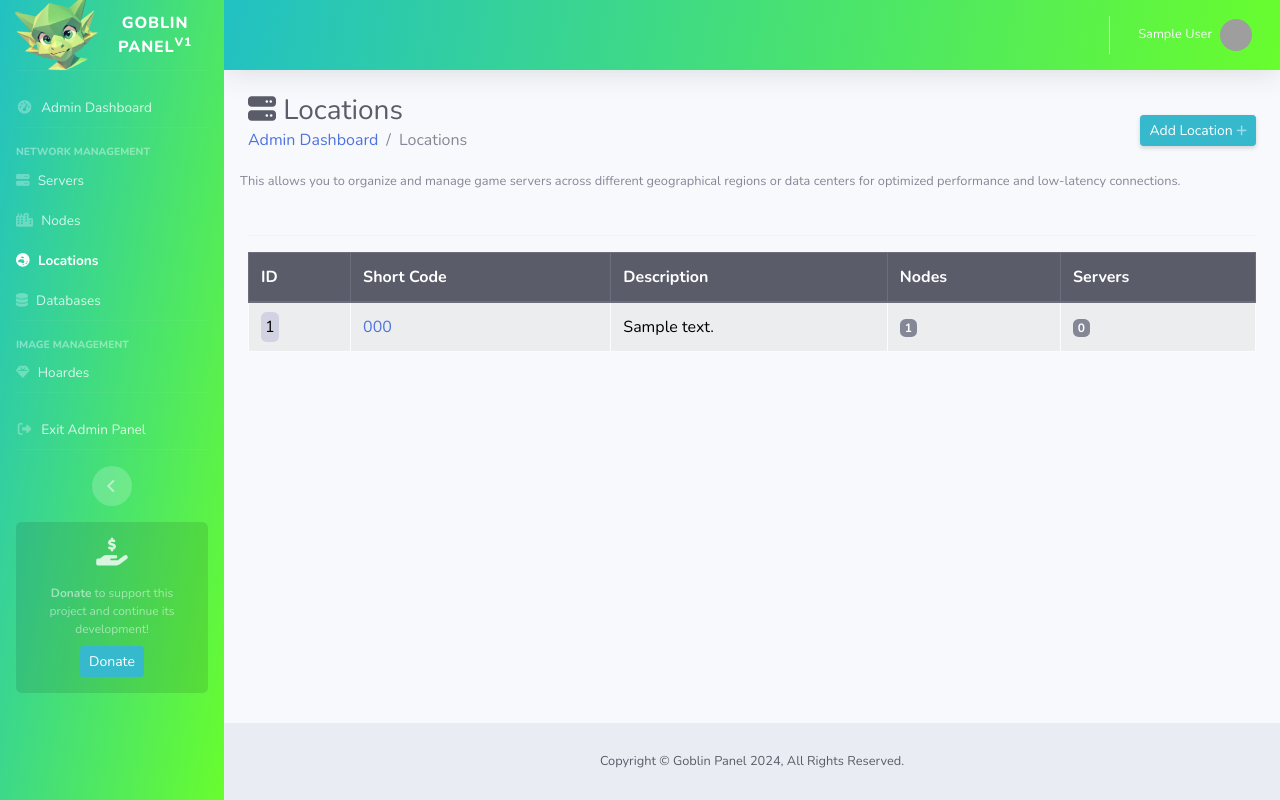
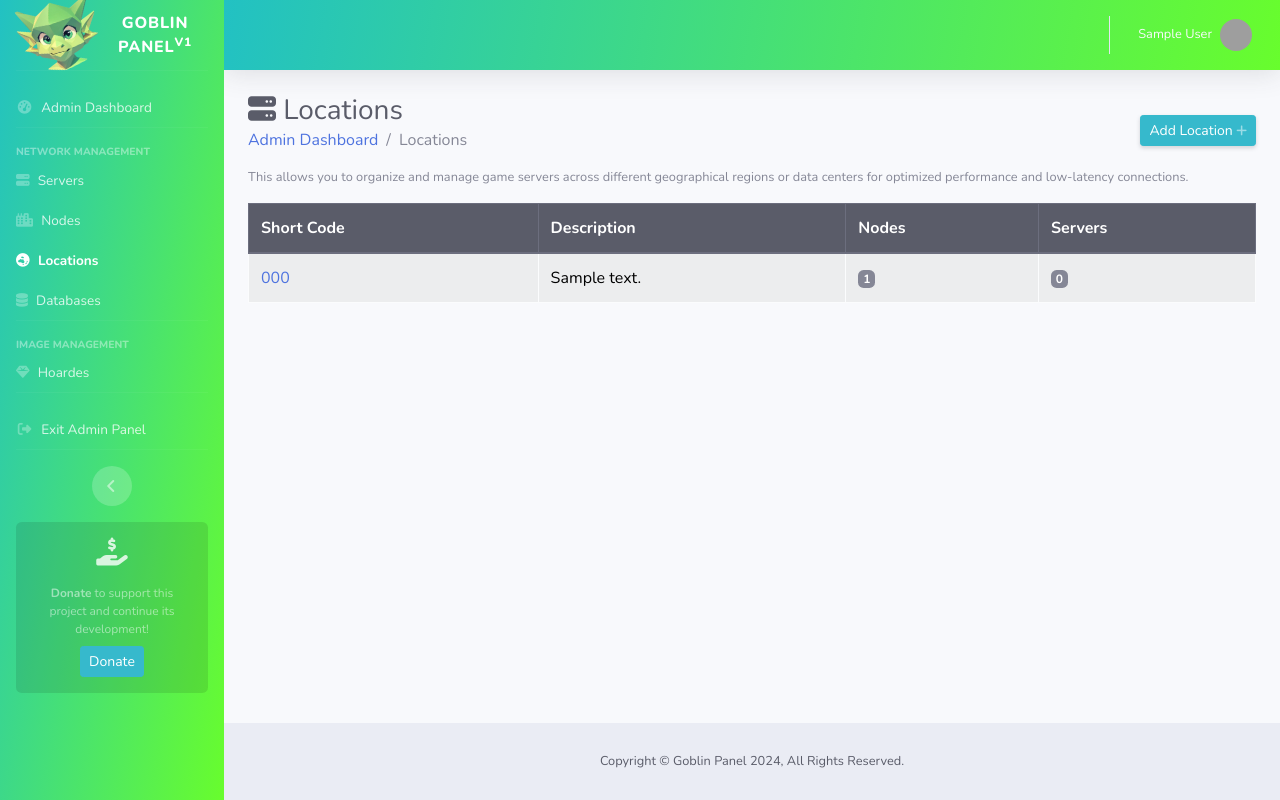
Before and after one commit to HavenRealms/goblin-panel, a Django app: page /admin/locations/ in a window 1280 px wide. Run offline with Django 5.2, Linux system fonts and the light colour scheme; a user stored in the database is signed in; tables that the repository leaves empty hold one stand-in row (values such as "Sample post"); some libraries are stand-ins or nearby versions; grey boxes are pictures that could not be loaded.

Commit message:
Fix Padding

```diff
--- a/templates/serveradmin/locations.html
+++ b/templates/serveradmin/locations.html
@@ -1,7 +1,7 @@
 {% extends "serveradmin/base.html" %}
 {% block page_content %}
 <!-- Page Heading -->
-<div class="row d-sm-flex align-items-center justify-content-between mb-4">
+<div class="row d-sm-flex align-items-center justify-content-between">
 	<div class="col-md-6">
 		<h1 class="h3 mb-0 text-dark"><i class="fas fa-server"></i> Locations</h1>
 		<nav aria-label="breadcrumb">
@@ -15,13 +15,11 @@
 	<div class="col-md-6">
 		<a href="#" class="float-end d-none d-sm-inline-block btn btn-sm btn-info shadow-sm" data-toggle="modal" data-target="#newLocationModal">Add Location <i class="fas fa-plus fa-sm text-white-50"></i></a>
 	</div>
-	<p class="p-1 mr-4 page-header">This allows you to organize and manage game servers across different geographical regions or data centers for optimized performance and low-latency connections.</p>
+	<p class="mr-4 page-header">This allows you to organize and manage game servers across different geographical regions or data centers for optimized performance and low-latency connections.</p>
 </div>
-<hr>
 <table class="table table-striped table-light table-bordered table-hover">
 	<thead class="thead-dark">
 		<tr>
-			<th scope="col">ID</th>
 			<th scope="col">Short Code</th>
 			<th scope="col">Description</th>
 			<th scope="col">Nodes</th>
@@ -31,7 +29,6 @@
 	<tbody>
 		{% for location in locations %}
 			<tr>
-				<td><span class="bg-gray-400 p-1 rounded">{{ location.id }}</span></td>
 				<td><a href="{% url 'admin-location-detail' id=location.id %}">{{ location.short_code }}</a></td>
 				<td>{{ location.description }}</td>
 				<td><span class="badge badge-secondary">{{ location.nodes.all|length }}</span></td>
```
